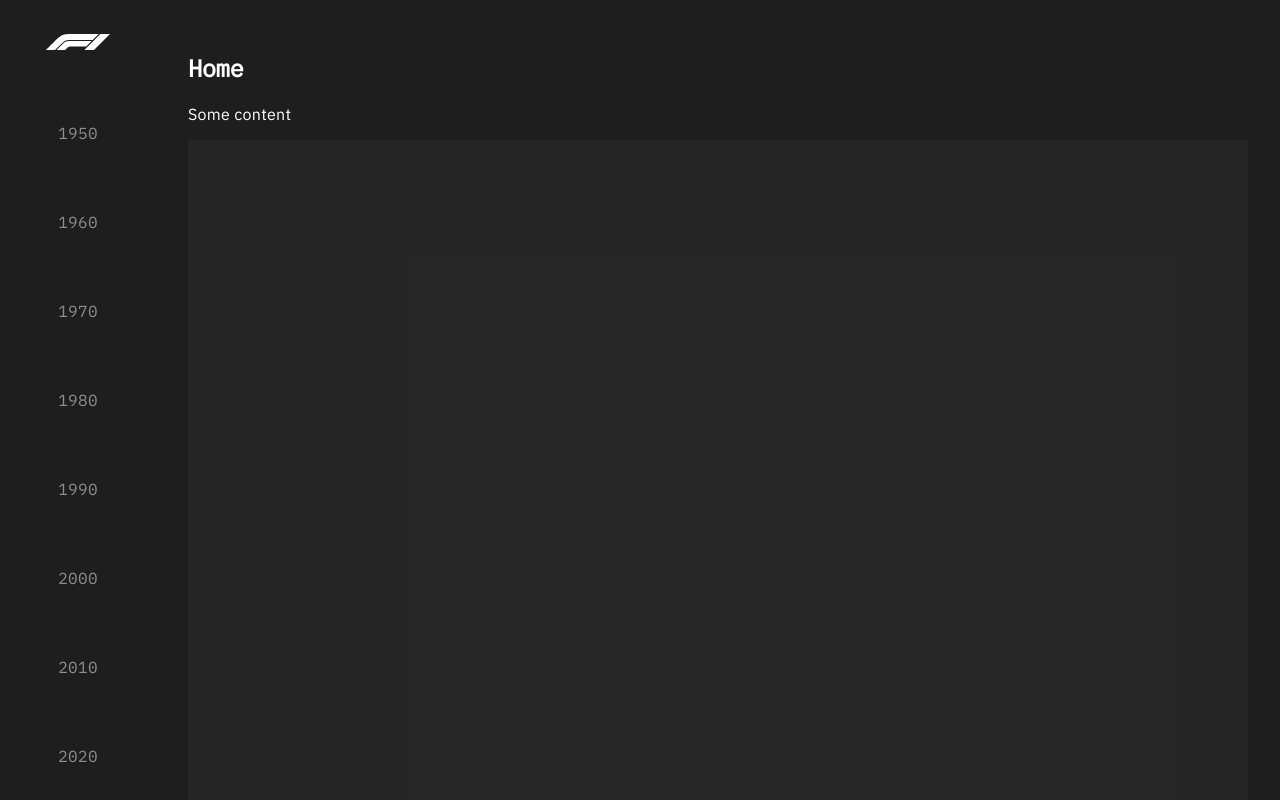
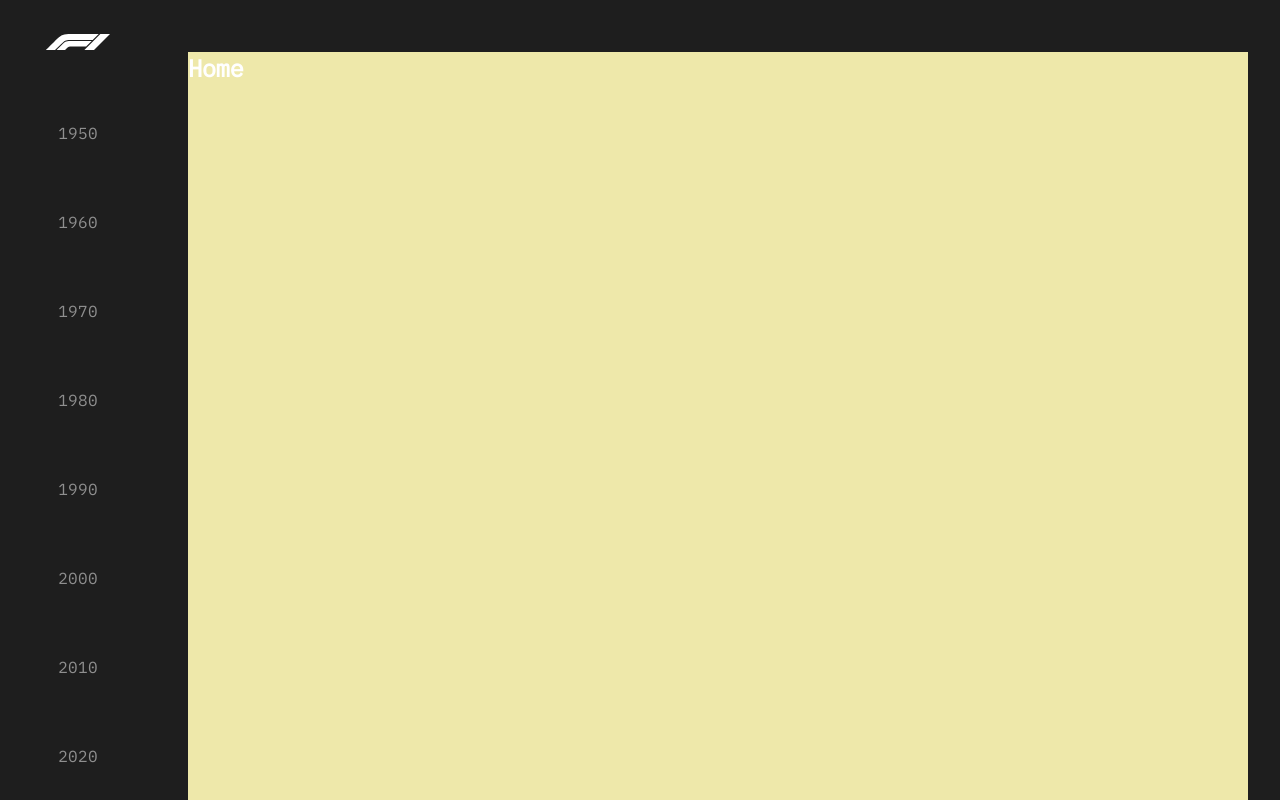
Before and after one commit to daviddossett/formula-one-wheels, a React (Create React App) app: page / in a window 1280 px wide. Built offline with nearby package versions, Linux system fonts and the light colour scheme.

Commit message:
Fixed routing and home link

```diff
--- a/src/components/app/App.js
+++ b/src/components/app/App.js
@@ -1,17 +1,15 @@
 import './App.css';
-import { Nav } from '../nav/nav';
+import { Nav } from '../nav/Nav';
 import { ScrollingWheels } from '../scrolling-wheels/ScrollingWheels';
-import { Route, Switch } from 'react-router-dom';
+import { useState } from 'react';
 
 function App() {
+	const [currentSection, setCurrentSection] = useState();
+
 	return (
 		<div className={'app'}>
 			<Nav className={'navWrapper'} />
-			<Switch>
-				<Route path={'/'} exact>
-					<ScrollingWheels />
-				</Route>
-			</Switch>
+			<ScrollingWheels />
 		</div>
 	);
 }
--- a/src/components/nav/nav.js
+++ b/src/components/nav/nav.js
@@ -1,9 +1,9 @@
 import React from 'react';
-import './nav.css';
+import './Nav.css';
 import logo from '../../images/logo.svg';
 import { HashLink, NavHashLink } from 'react-router-hash-link';
 
-export function StyledNavItem({ children, to }) {
+function StyledNavItem({ children, to }) {
 	return (
 		<NavHashLink smooth to={to} exact={true} activeClassName={'activeNavItem'}>
 			{children}
@@ -14,9 +14,9 @@ export function StyledNavItem({ children, to }) {
 export function Nav({ className }) {
 	return (
 		<nav className={`${className} nav`}>
-			<HashLink smooth to={'#home'}>
+			<a href={'/'}>
 				<img src={logo} alt="Logo" />
-			</HashLink>
+			</a>
 			<StyledNavItem to={'#1950'}>1950</StyledNavItem>
 			<StyledNavItem to={'#1960'}>1960</StyledNavItem>
 			<StyledNavItem to={'#1970'}>1970</StyledNavItem>
--- a/src/components/scrolling-wheels/ScrollingWheels.css
+++ b/src/components/scrolling-wheels/ScrollingWheels.css
@@ -3,14 +3,23 @@
 	padding: 32px;
 }
 
-.homeImage {
+section {
+	height: 1000px;
 	width: 100%;
-	background-color: var(--navHoverBackground);
-	height: 1000px;
 }
 
-.image1950 {
-	width: 100%;
-	background-color: var(--navHoverBackground);
-	height: 1000px;
+.home {
+	background-color: palegoldenrod;
 }
+
+.wheel1950 {
+	background-color: palegreen;
+}
+
+.wheel1960 {
+	background-color: paleturquoise;
+}
+
+.wheel1970 {
+	background-color: palevioletred;
+}
--- a/src/components/scrolling-wheels/ScrollingWheels.js
+++ b/src/components/scrolling-wheels/ScrollingWheels.js
@@ -1,19 +1,27 @@
 import React from 'react';
+import { Route, Switch } from 'react-router-dom';
 import './ScrollingWheels.css';
 
 export function ScrollingWheels() {
 	return (
 		<div className={'content'}>
-			<section id="home">
-				<h1>Home</h1>
-				<p>Some content</p>
-				<div className={'homeImage'} />
-			</section>
-			<section id="1950">
-				<h2>1950</h2>
-				<p>Some content</p>
-				<div className={'image1950'} />
-			</section>
+			<Switch>
+				<Route path="/" exact>
+					<section id="top" className={'home'}>
+						<h1>Home</h1>
+					</section>
+					<section id="1950" className={'wheel1950'}>
+						<h2>1950</h2>
+					</section>
+					<section id="1960" className={'wheel1960'}>
+						<h2>1960</h2>
+					</section>
+					<section id="1970" className={'wheel1970'}>
+						<h2>1970</h2>
+					</section>
+				</Route>
+				<Route>404</Route>
+			</Switch>
 		</div>
 	);
 }
```
Also changed, not shown: 1 other file (tests, documents, lock files or other folders).
